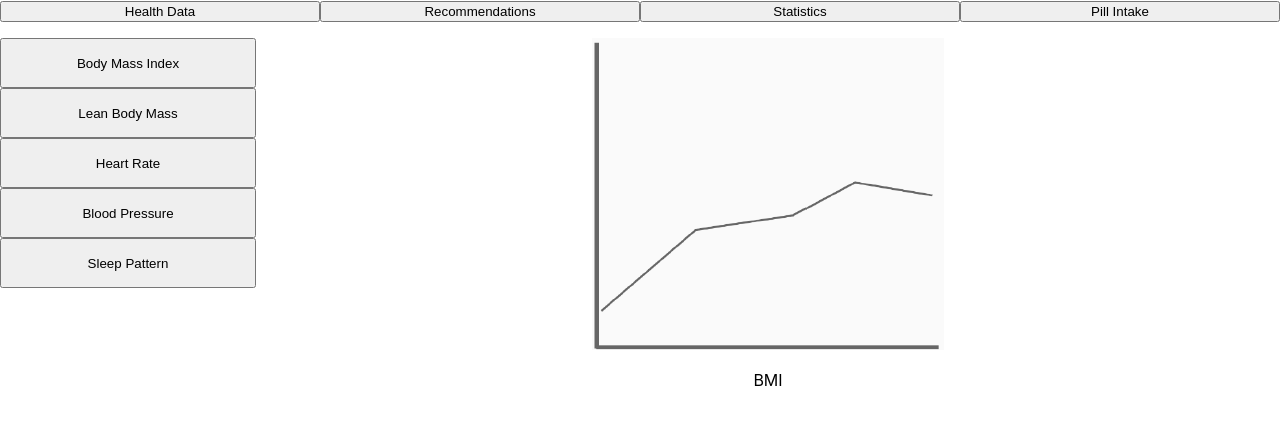
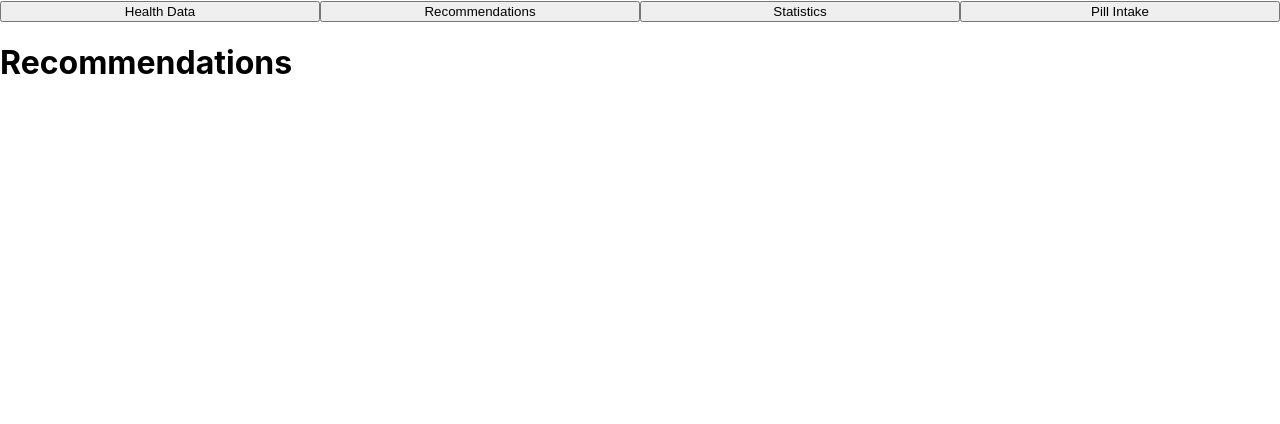
Before and after one commit to jrfreyes/react-project, a React (Create React App) app: page / in a window 1280 px wide. Both pictures are taken after a click on the button "Recommendations". Shown: the top 424 px of the page. Built offline with nearby package versions, Linux system fonts and the light colour scheme.

Commit message:
Implement Section Switching

```diff
--- a/src/HealthData.js
+++ b/src/HealthData.js
@@ -3,14 +3,25 @@ import React, { useState } from 'react';
 
 function HealthData() {
     const [currentPage, setCurrentPage] = useState("BMI");
+    function switchPage(page) {
+        setCurrentPage(page)
+        console.log(currentPage)
+    }
+
+    const pages = [
+        'Body Mass Index',
+        'Lean Body Mass',
+        'Heart Rate',
+        'Blood Pressure',
+        'Sleep Pattern',
+    ]
     return (
         <div className="HealthData">
             <div className="HealthDataOptions">
-                <button>Body Mass Index</button>
-                <button>Lean Body Mass</button>
-                <button>Heart Rate</button>
-                <button>Blood Pressure</button>
-                <button>Sleep Pattern</button>
+                {pages.map((page) => (
+                    <button onClick={() => switchPage(page)}>{page}</button>
+                ))}
+
             </div>
             <div className="HealthDataContent">
                 <center>
--- a/src/Test.css
+++ b/src/Main.css
@@ -1,3 +1,3 @@
-.Test button{
+.Main button{
     width: 25%;
 }
--- /dev/null
+++ b/src/Main.js
@@ -0,0 +1,35 @@
+import './Main.css';
+import HealthData from './HealthData';
+import Recommendations from './Recommendations';
+import React, { useState } from 'react';
+
+function Main() {
+    const [currentSection, setCurrentSection] = useState(<HealthData/>);
+    function handleClick(section) {
+        setCurrentSection(section);
+        console.log(section);
+    }
+
+    const sections = [
+        {'name': 'Health Data', 'component': <HealthData/>},
+        {'name': 'Recommendations', 'component': <Recommendations/>},
+        {'name': 'Statistics', 'component': 'Statistics'},
+        {'name': 'Pill Intake', 'component': 'PillIntake'},
+    ]
+
+    return (
+        <div className="Main">
+            <div className="SideBar">
+                {sections.map((section) => (
+                    <button onClick={() => handleClick(section.component)}>{section.name}</button>
+                ))}
+
+
+            </div>
+            {currentSection}
+
+        </div>
+    );
+}
+
+export default Main;
--- /dev/null
+++ b/src/Recommendations.js
@@ -0,0 +1,9 @@
+function Recommendations() {
+    return (
+        <div className="Recommendations">
+            <h1>Recommendations</h1>
+        </div>
+    )
+}
+
+export default Recommendations
--- a/src/Test.js
+++ /dev/null
@@ -1,21 +0,0 @@
-import './Test.css';
-import HealthData from './HealthData';
-
-function Test() {
-    return (
-        <div className="Test">
-            <div className="SideBar">
-                <button>Health Data</button>
-                <button>Recommendations</button>
-                <button>Statistics</button>
-                <button>Pill Intake</button>
-            </div>
-            <HealthData/>
-            {/* <Recommendations/>
-            <Statistics/>
-            <PillIntake/> */}
-        </div>
-    );
-}
-
-export default Test;
--- a/src/index.js
+++ b/src/index.js
@@ -2,12 +2,12 @@ import React from 'react';
 import ReactDOM from 'react-dom';
 import './index.css';
 // import App from './App';
-import Test from './Test';
+import Main from './Main';
 import reportWebVitals from './reportWebVitals';
 
 ReactDOM.render(
   <React.StrictMode>
-    <Test />
+    <Main />
   </React.StrictMode>,
   document.getElementById('root')
 );
```
Also changed, not shown: 1 other file (tests, documents, lock files or other folders).
